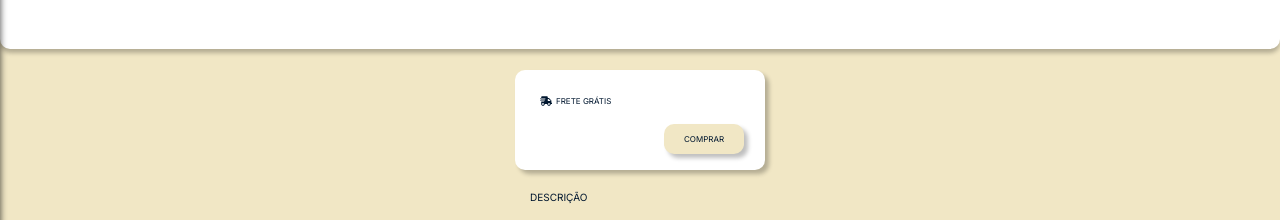
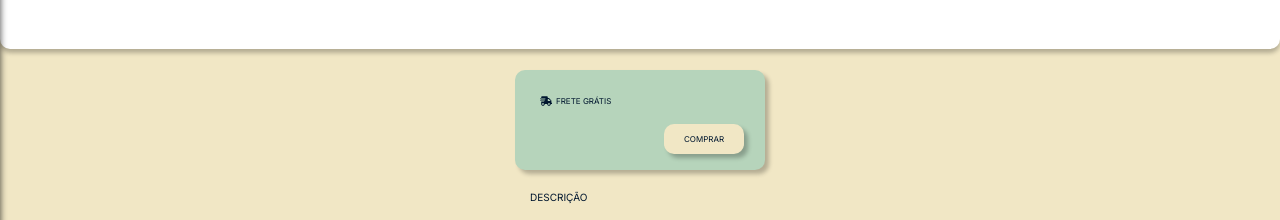
Before and after one commit to CaioCZS/MyPapers, a React (Create React App) app: page /item/1 in a window 1280 px wide. Shown: the part 363-583 px from the top of the page. Built offline with nearby package versions, Linux system fonts and the light colour scheme; no server answers.

Commit message:
Updated layout product

```diff
--- a/src/pages/Homepage/style.js
+++ b/src/pages/Homepage/style.js
@@ -40,7 +40,7 @@ export const Product = styled.div`
   flex-direction: column;
   justify-content: space-between;
   align-items: center;
-  background-color: #b6d4bb;
+  background-color: #ffffff;
   border-radius: 10px;
   box-shadow: 4px 4px 4px rgba(0, 0, 0, 0.25);
   img {
--- a/src/pages/Item/style.js
+++ b/src/pages/Item/style.js
@@ -33,7 +33,7 @@ export const ContainerProduct = styled.div`
   display: flex;
   flex-direction: column;
   justify-content: space-evenly;
-  background-color: #ffffff;
+  background-color: #B6D4BB;
   border-radius: 10px;
   box-shadow: 4px 4px 4px rgba(0, 0, 0, 0.25);
   .title {
```
